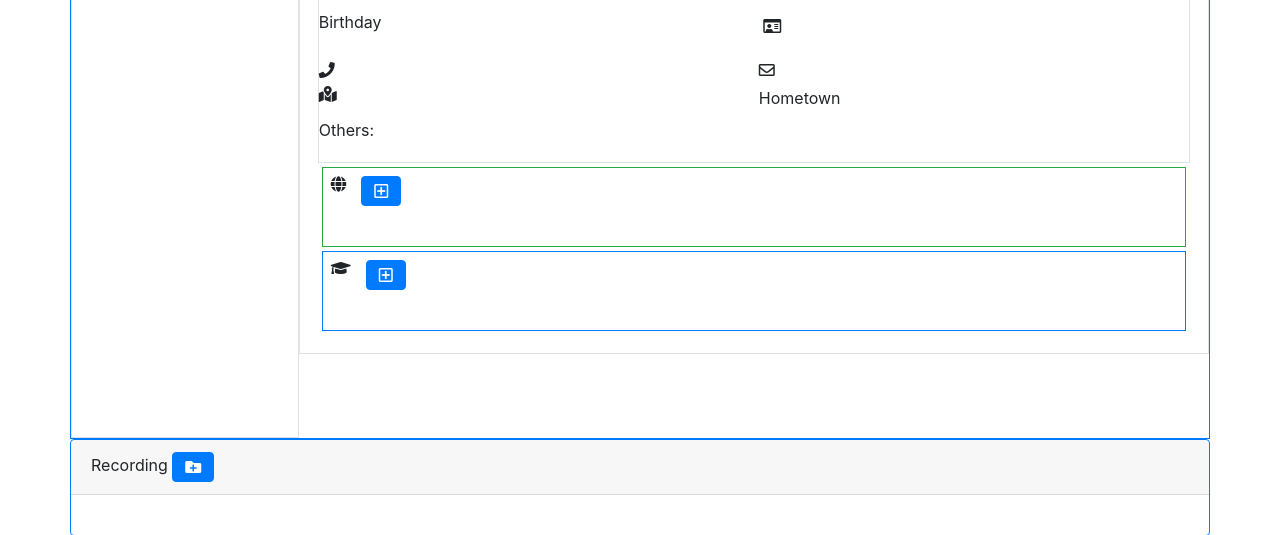
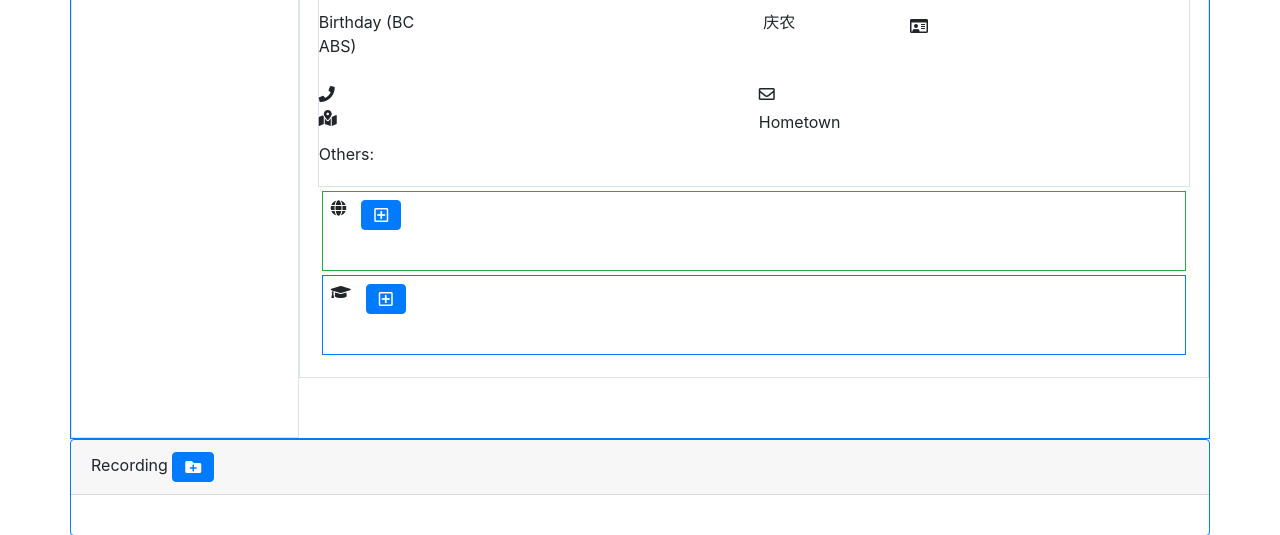
Before and after one commit to HengyueLi/PersonalButler, a Flask app: template code/templates/Relation.html/Relation_people.html.j2 in a window 1280 px wide. Shown: the part 297-832 px from the top of the page. Run offline with Flask 2, Linux system fonts and the light colour scheme; the template is opened without the code that fills it, so the values that code supplies are empty; some libraries are stand-ins or nearby versions.

Commit message:
增加农历生日标记，遗留一些问题
requirements中一些版本兼容性问题

```diff
--- a/code/templates/Relation.html/Relation_people.html.j2
+++ b/code/templates/Relation.html/Relation_people.html.j2
@@ -196,7 +196,7 @@
 
                         <div class="form-row">
                             <div class="form-group col-2">
-                                <label>Birthday</label>
+                                <label>Birthday (BC ABS)</label>
                                 {{ people.iform.Birthday_Day(class="custom-select") }}
                             </div>
                             <div class="form-group col-2">
@@ -207,7 +207,11 @@
                                 <label>&nbsp;</label>
                                 {{ people.iform.Birthday_Year(class="custom-select") }}
                             </div>
-                            <div class="form-group col-6">
+                            <div class="form-group col-2">
+                                <label>&nbsp;庆农</label>
+                                {{ people.iform.Birthday_ChL(class="custom-select") }}
+                            </div>
+                            <div class="form-group col-4">
                                 <label class="my-1 mr-2">&nbsp;<i class="far fa-id-card"></i></label>
                                 {{ people.iform.NationID(class="form-control",placeholder="NationID") }}
                             </div>
```
Also changed, not shown: code/Pages/Relation.py (+7 -4 lines), code/requirements.txt (+4 -3 lines).
